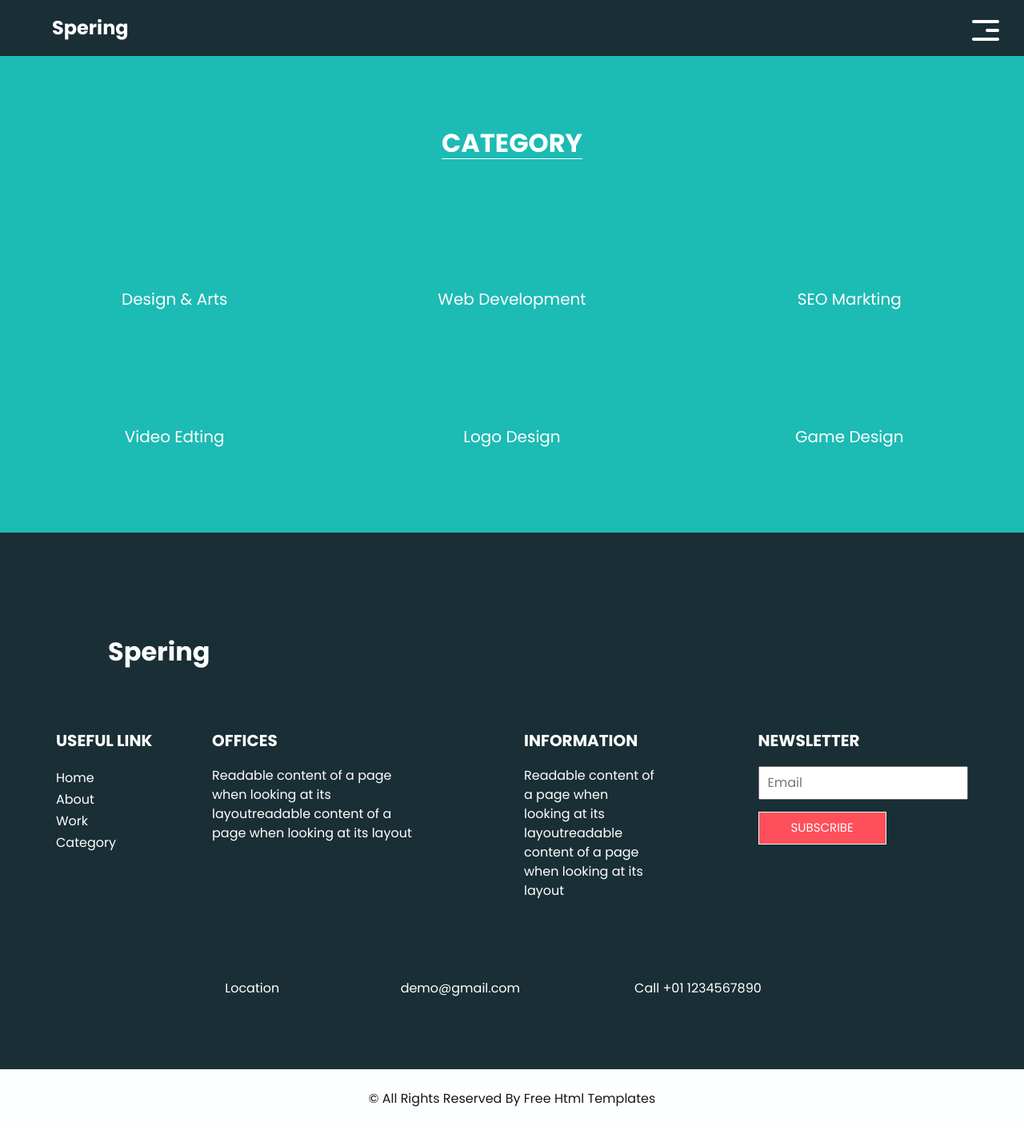
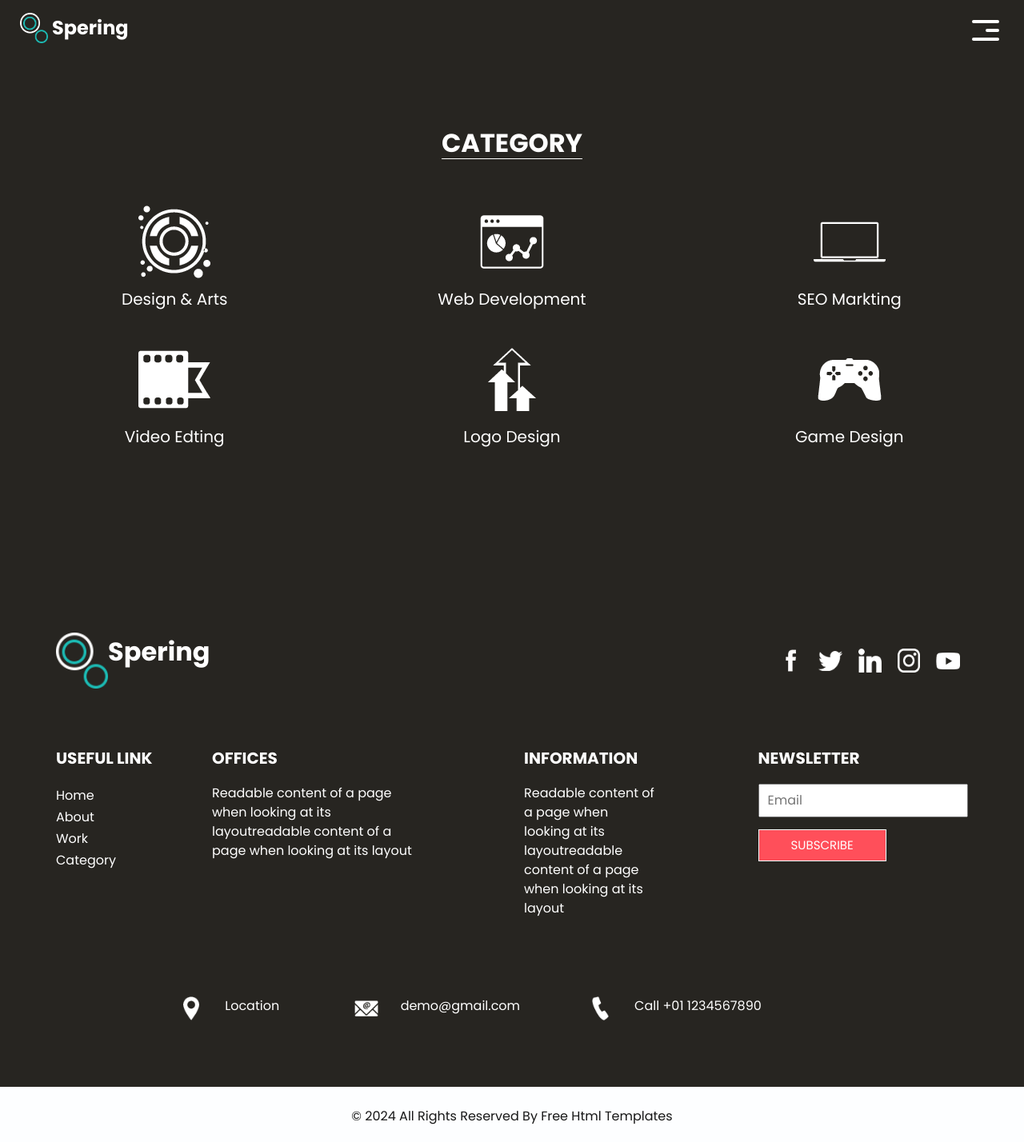
Before and after one commit to Dy2424/Dydy24, a plain HTML site: page category.html in a window 1280 px wide. Shown: the whole page at 80% size. Before the commit the page ends 1406 px from the top, so only its background shows below. Drawn offline with nearby package versions, Linux system fonts and the light colour scheme; files that its build step writes are made by us from their sources; files whose address does not match are found by name.

Commit message:
Category.html

```diff
--- a/category.html
+++ b/category.html
@@ -15,13 +15,13 @@
   <title>Spering</title>
 
   <!-- bootstrap core css -->
-  <link rel="stylesheet" type="text/css" href="css/bootstrap.css" />
+  <link rel="stylesheet" type="text/css" href="bootstrap.css" />
 
   <link href="https://fonts.googleapis.com/css?family=Poppins:400,700&display=swap" rel="stylesheet">
   <!-- Custom styles for this template -->
-  <link href="css/style.css" rel="stylesheet" />
+  <link href="style.css" rel="stylesheet" />
   <!-- responsive style -->
-  <link href="css/responsive.css" rel="stylesheet" />
+  <link href="responsive.css" rel="stylesheet" />
 </head>
 
 <body class="sub_page">
@@ -31,7 +31,7 @@
       <div class="container-fluid">
         <nav class="navbar navbar-expand-lg custom_nav-container">
           <a class="navbar-brand" href="index.html">
-            <img src="images/logo.png" alt="" />
+            <img src="logo.png" alt="" />
             <span>
               Spering
             </span>
@@ -100,7 +100,7 @@
       <div class="category_container">
         <div class="box">
           <div class="img-box">
-            <img src="images/c1.png" alt="">
+            <img src="c1.png" alt="">
           </div>
           <div class="detail-box">
             <h5>
@@ -110,7 +110,7 @@
         </div>
         <div class="box">
           <div class="img-box">
-            <img src="images/c2.png" alt="">
+            <img src="c2.png" alt="">
           </div>
           <div class="detail-box">
             <h5>
@@ -120,7 +120,7 @@
         </div>
         <div class="box">
           <div class="img-box">
-            <img src="images/c3.png" alt="">
+            <img src="c3.png" alt="">
           </div>
           <div class="detail-box">
             <h5>
@@ -130,7 +130,7 @@
         </div>
         <div class="box">
           <div class="img-box">
-            <img src="images/c4.png" alt="">
+            <img src="c4.png" alt="">
           </div>
           <div class="detail-box">
             <h5>
@@ -140,7 +140,7 @@
         </div>
         <div class="box">
           <div class="img-box">
-            <img src="images/c5.png" alt="">
+            <img src="c5.png" alt="">
           </div>
           <div class="detail-box">
             <h5>
@@ -150,7 +150,7 @@
         </div>
         <div class="box">
           <div class="img-box">
-            <img src="images/c6.png" alt="">
+            <img src="c6.png" alt="">
           </div>
           <div class="detail-box">
             <h5>
@@ -170,26 +170,26 @@
       <div class="container">
         <div class="info_top">
           <div class="info_logo">
-            <img src="images/logo.png" alt="" />
+            <img src="logo.png" alt="" />
             <span>
               Spering
             </span>
           </div>
           <div class="social_box">
             <a href="#">
-              <img src="images/fb.png" alt="">
+              <img src="fb.png" alt="">
             </a>
             <a href="#">
-              <img src="images/twitter.png" alt="">
+              <img src="twitter.png" alt="">
             </a>
             <a href="#">
-              <img src="images/linkedin.png" alt="">
+              <img src="linkedin.png" alt="">
             </a>
             <a href="#">
-              <img src="images/instagram.png" alt="">
+              <img src="instagram.png" alt="">
             </a>
             <a href="#">
-              <img src="images/youtube.png" alt="">
+              <img src="youtube.png" alt="">
             </a>
           </div>
         </div>
@@ -257,7 +257,7 @@
                 <div class="col-md-3">
                   <a href="#" class="link-box">
                     <div class="img-box">
-                      <img src="images/location.png" alt="">
+                      <img src="location.png" alt="">
                     </div>
                     <div class="detail-box">
                       <h6>
@@ -269,7 +269,7 @@
                 <div class="col-md-4">
                   <a href="#" class="link-box">
                     <div class="img-box">
-                      <img src="images/mail.png" alt="">
+                      <img src="mail.png" alt="">
                     </div>
                     <div class="detail-box">
                       <h6>
@@ -281,7 +281,7 @@
                 <div class="col-md-5">
                   <a href="#" class="link-box">
                     <div class="img-box">
-                      <img src="images/call.png" alt="">
+                      <img src="call.png" alt="">
                     </div>
                     <div class="detail-box">
                       <h6>
@@ -313,9 +313,9 @@
   <!-- end  footer section -->
 
 
-  <script src="js/jquery-3.4.1.min.js"></script>
-  <script src="js/bootstrap.js"></script>
-  <script src="js/custom.js"></script>
+  <script src="jquery-3.4.1.min.js"></script>
+  <script src="bootstrap.js"></script>
+  <script src="custom.js"></script>
 
 </body>
 </body>
```
